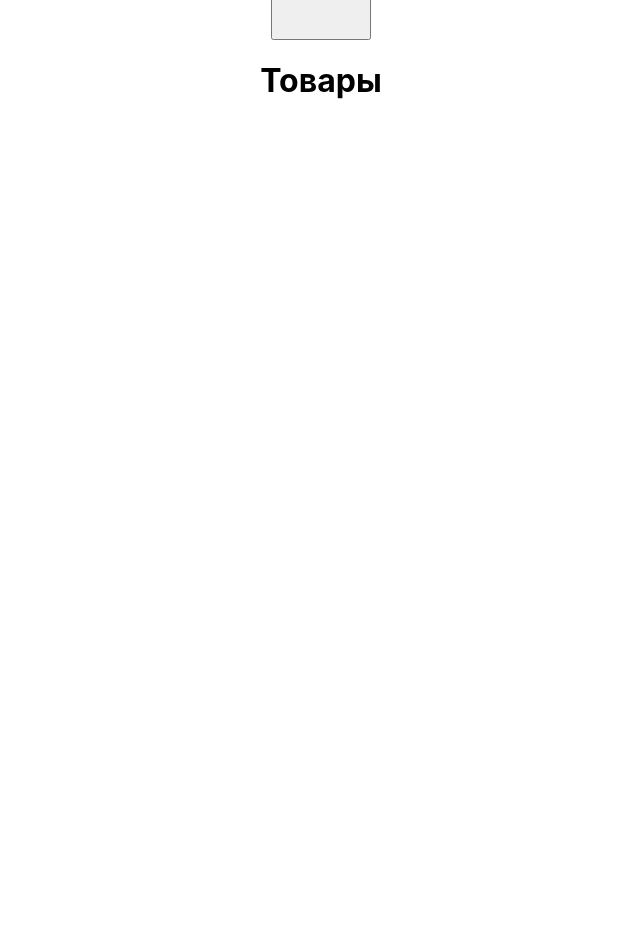
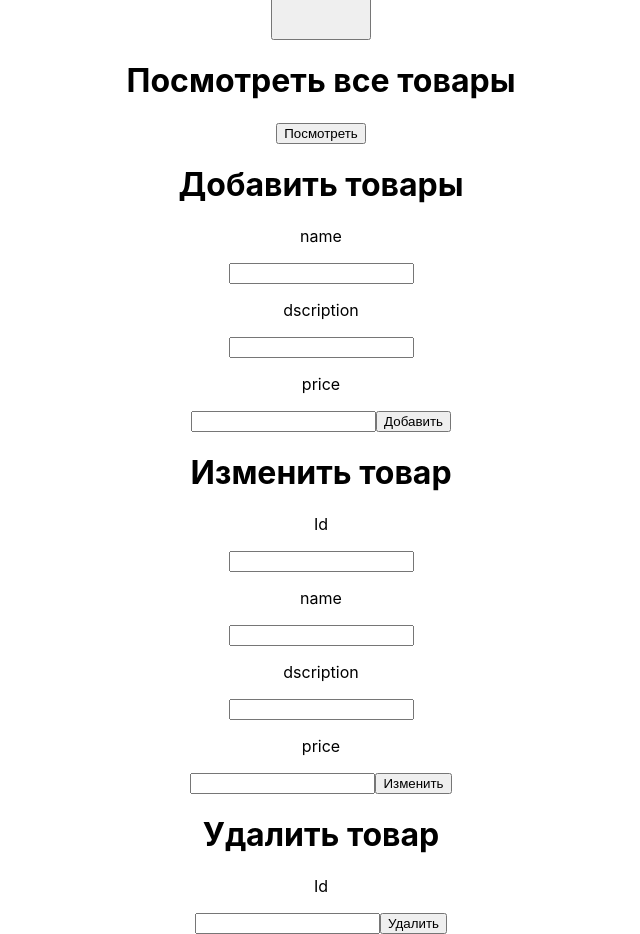
Before and after one commit to FlDanyT/spa_moscow_masters, a React (Create React App) app in the folder frontend/shop/: page /goods in a window 1280 px wide. Shown: the part 160-1094 px from the top of the page, without its empty margins (319-959 px from the left). Before the commit the page ends 800 px from the top, so only its background shows below. Built offline with nearby package versions, Linux system fonts and the light colour scheme.

Commit message:
React. CRUD приложение по товаром.

```diff
--- a/frontend/shop/src/pages/Goods.js
+++ b/frontend/shop/src/pages/Goods.js
@@ -1,11 +1,116 @@
 import '../App.css'
+import { useState } from 'react'
 
 function Goods(){
+
+    const [goods, SetGoods] = useState([])
+
+    const [postName,SetPostName] = useState('')
+    const [postDscription,SetPostDscription] = useState('')
+    const [postPrice,SetPostPrice] = useState('')
+
+    const [putId,SetPutId] = useState('')
+    const [putName,SetPutName] = useState('')
+    const [putDscription,SetPutDscription] = useState('')
+    const [putPrice,SetPutPrice] = useState('')
+
+    const [deleteId,SetDeleteId] = useState('')
+
+    function getGoods() {
+
+        fetch('http://127.0.0.1:8000/goods/')
+        .then((response) => {
+            return response.json()
+        })
+        .then((data) => {
+            SetGoods(data)
+        })
+
+    }
+
+    function postGoods() {
+
+        fetch('http://127.0.0.1:8000/goods/', {
+            method: "POST",
+            headers: {
+                'Content-Type': 'application/json'
+            },
+            body: JSON.stringify({'name': postName, 'dscription': postDscription, 'price': postPrice})
+        })
+
+    }
+
+    function putGoods() {
+
+        fetch('http://127.0.0.1:8000/goods/' + putId + '/', {
+            method: 'PUT',
+            headers: {
+                "Content-Type": 'application/json'
+            },
+            body: JSON.stringify({'name': putName, 'dscription': putDscription, 'price': putPrice})
+        })
+
+    }
+
+    function deleteGoods() {
+
+        fetch('http://127.0.0.1:8000/goods/' + deleteId + '/', {
+            method: 'DELETE',
+            headers: {
+                'Content-Type': 'application/json'
+            }
+        })
+
+    }
+
     return (
         <div>
-            <h1>Товары</h1>
+
+            <h1>Посмотреть все товары</h1>
+            {
+                goods.length === 0 ? (
+                    <p></p>
+                ) : (
+                    goods.map((good) => (
+                        <div>
+                        <p>{good.id}</p>
+                        <p>{good.name}</p>
+                        <p>{good.dscription}</p>
+                        <p>{good.price}</p>
+                        </div>
+                    ))
+                )
+            }
+            <button onClick={getGoods}>Посмотреть</button>
+
+            <h1>Добавить товары</h1>
+            <p>name</p>
+            <input onChange={(e) => SetPostName(e.target.value)}></input>
+            <p>dscription</p>
+            <input onChange={(e) => SetPostDscription(e.target.value)}></input>
+            <p>price</p>
+            <input onChange={(e) => SetPostPrice(e.target.value)}></input>
+            <button onClick={postGoods}>Добавить</button>
+
+            <h1>Изменить товар</h1>
+            <p>Id</p>
+            <input onChange={(e) => SetPutId(e.target.value)}></input>
+            <p>name</p>
+            <input onChange={(e) => SetPutName(e.target.value)}></input>
+            <p>dscription</p>
+            <input onChange={(e) => SetPutDscription(e.target.value)}></input>
+            <p>price</p>
+            <input onChange={(e) => SetPutPrice(e.target.value)}></input>
+            <button onClick={putGoods}>Изменить</button>
+
+            <h1>Удалить товар</h1>
+            <p>Id</p>
+            <input onChange={(e) => SetDeleteId(e.target.value)}></input>
+            <button onClick={deleteGoods}>Удалить</button>
+
         </div>
     )
+
 }
 
 export default Goods;
```
Also changed, not shown: 1 other file (tests, documents, lock files or other folders).
